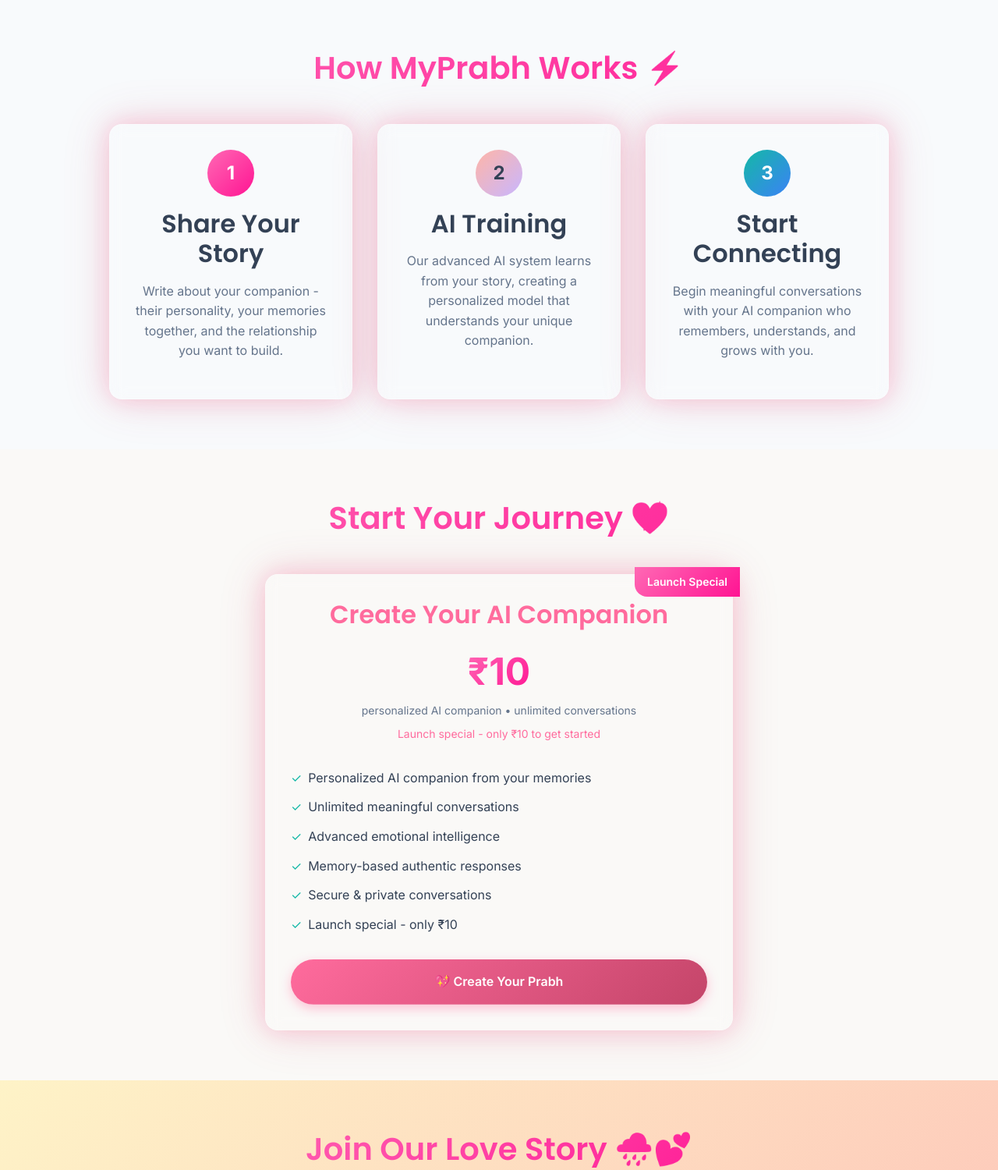
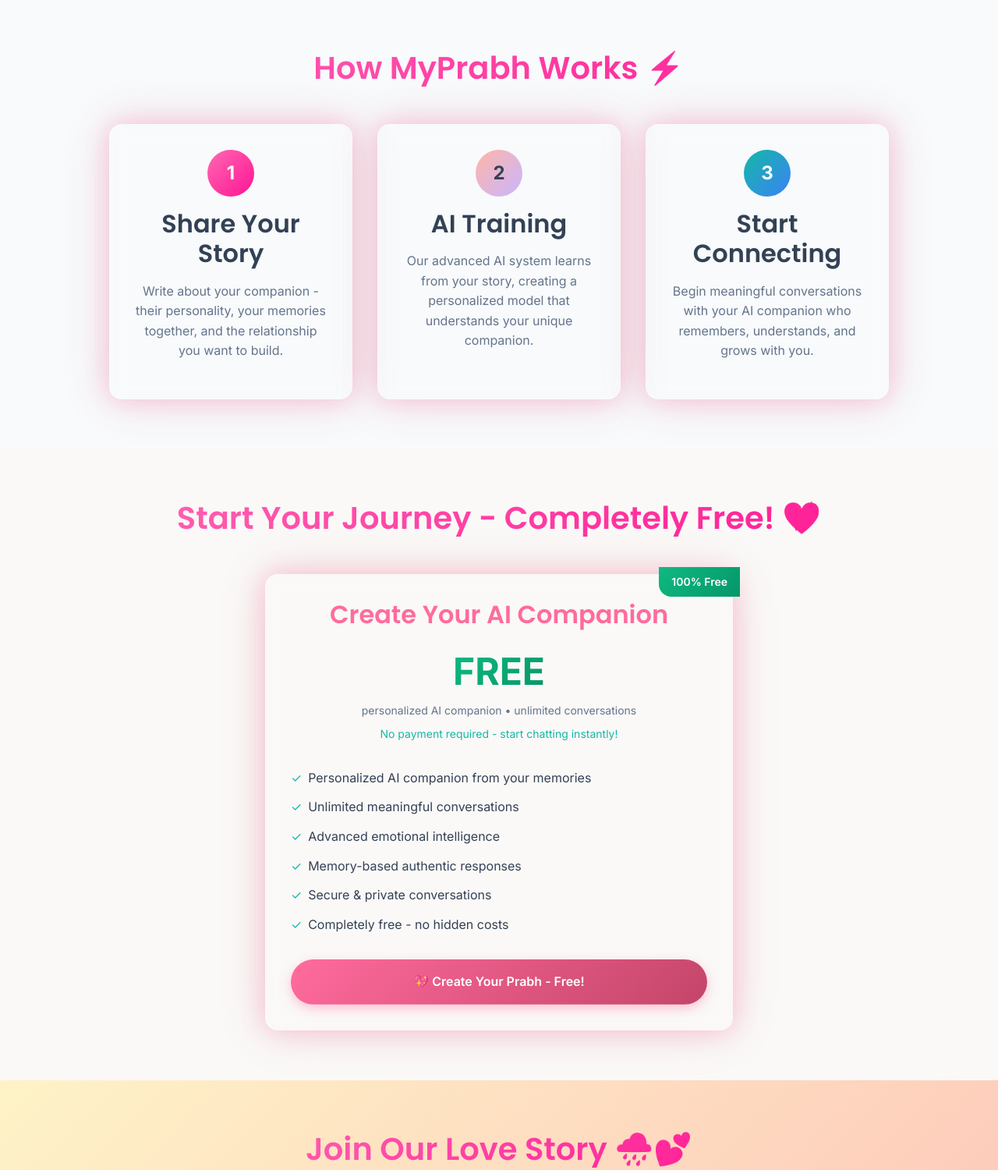
Before and after one commit to Abhaythakurrr/myprabh, a Flask app: page / in a window 1280 px wide. Shown: the part 1615-3115 px from the top of the page at 78% size. Run offline with Flask 3, Linux system fonts and the light colour scheme; data comes from the database, SQL or seed files in the repository; some libraries are stand-ins or nearby versions.

Commit message:
📧 Fix email notifications and make platform completely free

```diff
--- a/app.py
+++ b/app.py
@@ -517,9 +517,14 @@ def create_account():
         # Log analytics
         log_analytics('user_registered', user_id, {'email': email})
 
-        # Email notifications handled by frontend JavaScript
-        # send_user_registration_email(...)
-        # send_welcome_email_to_user(...)
+        # Send email notifications
+        send_user_registration_email({
+            'email': email,
+            'name': email.split('@')[0],
+            'user_id': user_id,
+            'is_admin': is_admin
+        })
+        send_welcome_email_to_user(email, email.split('@')[0])
 
         return redirect(url_for('dashboard'))
 
--- a/static/css/main.css
+++ b/static/css/main.css
@@ -38,6 +38,7 @@
   --gradient-accent: linear-gradient(135deg, var(--primary-teal) 0%, var(--primary-blue) 100%);
   --gradient-warm: linear-gradient(135deg, var(--lofi-cream) 0%, var(--lofi-rose) 100%);
   --gradient-romantic: linear-gradient(135deg, #ff69b4, #ff1493, #ff69b4);
+  --gradient-success: linear-gradient(135deg, #10b981, #059669);
 
   /* Shadows - Soft & Cozy */
   --shadow-soft: 0 4px 20px rgba(0, 0, 0, 0.08);
--- a/templates/mvp_landing.html
+++ b/templates/mvp_landing.html
@@ -311,9 +311,9 @@
       "operatingSystem": "Web",
       "offers": {
         "@type": "Offer",
-        "price": "10",
+        "price": "0",
         "priceCurrency": "INR",
-        "description": "Launch Special - Create Your Perfect AI Companion"
+        "description": "Free - Create Your Perfect AI Companion"
       },
       "creator": {
         "@type": "Organization",
@@ -339,7 +339,7 @@
                 <ul class="nav-links">
                     <li><a href="#what-is-prabh" class="nav-link">What is Prabh?</a></li>
                     <li><a href="#how-it-works" class="nav-link">How It Works</a></li>
-                    <li><a href="#pricing" class="nav-link">Pricing</a></li>
+                    <li><a href="#pricing" class="nav-link">Free Access</a></li>
                     <li><a href="#early-access" class="btn btn-outline">Join Early Access</a></li>
                 </ul>
             </div>
@@ -441,18 +441,18 @@
         </div>
     </section>
 
-    <!-- Pricing Section -->
+    <!-- Free Access Section -->
     <section id="pricing" class="section">
         <div class="container">
-            <h2 class="text-center gradient-text mb-xl">Start Your Journey 💖</h2>
+            <h2 class="text-center gradient-text mb-xl">Start Your Journey - Completely Free! 💖</h2>
             <div style="max-width: 600px; margin: 0 auto;">
                 <div class="card" style="text-align: center; position: relative;">
-                    <div style="position: absolute; top: -10px; right: -10px; background: var(--gradient-primary); color: white; padding: 0.5rem 1rem; border-radius: 0 0 0 1rem; font-size: 0.875rem; font-weight: 600;">Launch Special</div>
+                    <div style="position: absolute; top: -10px; right: -10px; background: var(--gradient-success); color: white; padding: 0.5rem 1rem; border-radius: 0 0 0 1rem; font-size: 0.875rem; font-weight: 600;">100% Free</div>
                     <h3 style="color: var(--primary-pink); margin-bottom: 1rem;">Create Your AI Companion</h3>
                     <div style="margin-bottom: 2rem;">
-                        <span style="font-size: 3rem; font-weight: 700; background: var(--gradient-primary); -webkit-background-clip: text; -webkit-text-fill-color: transparent; background-clip: text;">₹10</span>
+                        <span style="font-size: 3rem; font-weight: 700; background: var(--gradient-success); -webkit-background-clip: text; -webkit-text-fill-color: transparent; background-clip: text;">FREE</span>
                         <div style="color: var(--medium-gray); font-size: 0.875rem;">personalized AI companion • unlimited conversations</div>
-                        <div style="color: var(--primary-pink); font-size: 0.875rem; margin-top: 0.5rem;">Launch special - only ₹10 to get started</div>
+                        <div style="color: var(--primary-teal); font-size: 0.875rem; margin-top: 0.5rem;">No payment required - start chatting instantly!</div>
                     </div>
                     <div style="text-align: left; margin-bottom: 2rem;">
                         <div style="display: flex; align-items: center; margin-bottom: 0.75rem;"><span style="color: var(--primary-teal); margin-right: 0.5rem;">✓</span> Personalized AI companion from your memories</div>
@@ -460,9 +460,9 @@
                         <div style="display: flex; align-items: center; margin-bottom: 0.75rem;"><span style="color: var(--primary-teal); margin-right: 0.5rem;">✓</span> Advanced emotional intelligence</div>
                         <div style="display: flex; align-items: center; margin-bottom: 0.75rem;"><span style="color: var(--primary-teal); margin-right: 0.5rem;">✓</span> Memory-based authentic responses</div>
                         <div style="display: flex; align-items: center; margin-bottom: 0.75rem;"><span style="color: var(--primary-teal); margin-right: 0.5rem;">✓</span> Secure & private conversations</div>
-                        <div style="display: flex; align-items: center; margin-bottom: 0.75rem;"><span style="color: var(--primary-teal); margin-right: 0.5rem;">✓</span> Launch special - only ₹10</div>
+                        <div style="display: flex; align-items: center; margin-bottom: 0.75rem;"><span style="color: var(--primary-teal); margin-right: 0.5rem;">✓</span> Completely free - no hidden costs</div>
                     </div>
-                    <a href="/create_account" class="btn btn-primary" style="width: 100%;">💖 Create Your Prabh</a>
+                    <a href="/create_account" class="btn btn-primary" style="width: 100%;">💖 Create Your Prabh - Free!</a>
                 </div>
             </div>
         </div>
```
